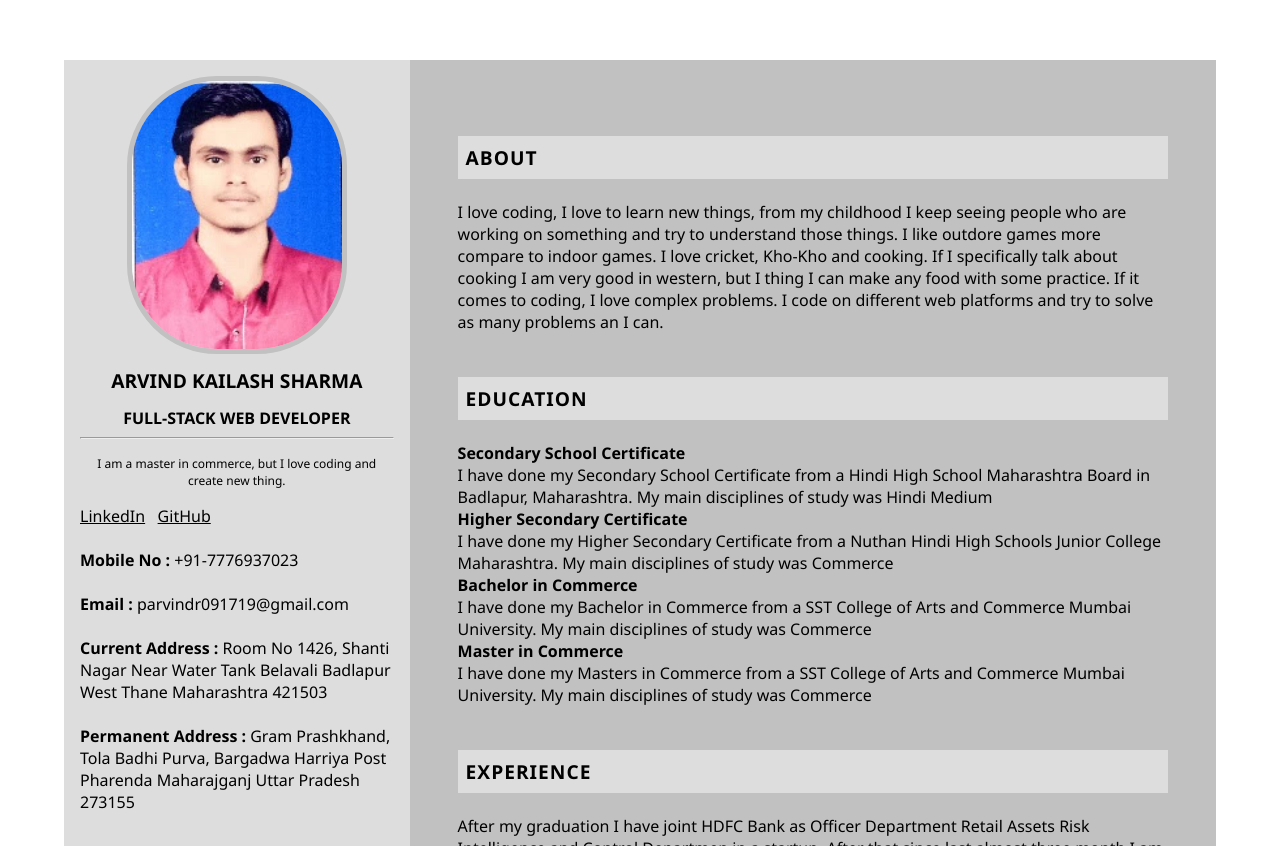
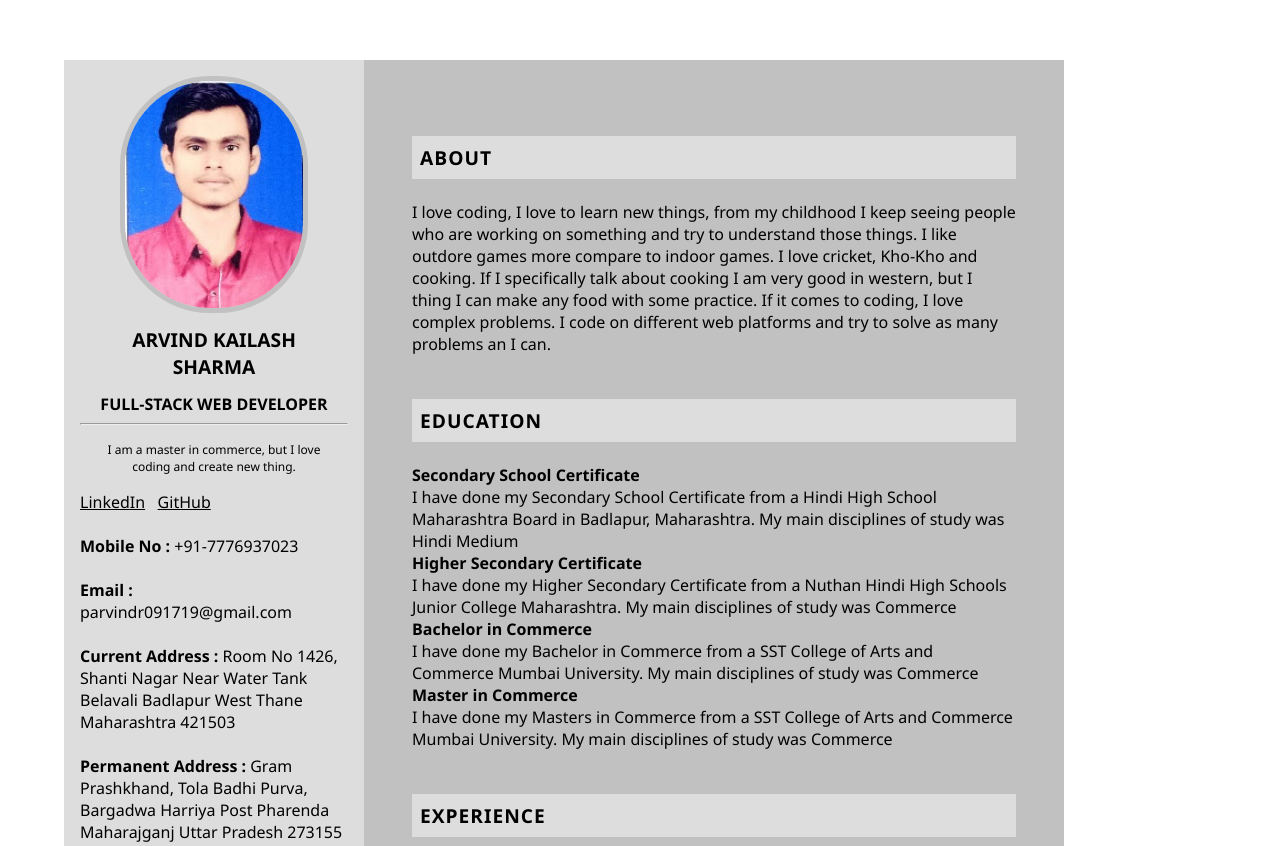
Before and after one commit to parvindr091719/Resume-Arvind-Sharma, a plain HTML site: page index.html in a window 1280 px wide. Shown: the part 196-1042 px from the top of the page. Drawn offline with Linux system fonts and the light colour scheme.

Commit message:
Update style.css

```diff
--- a/style.css
+++ b/style.css
@@ -14,11 +14,11 @@ section{
     display: block;
 }
 .main-content{
-    min-height: 100%;
+    min-height: 1000px;
     width: 90%;
     margin: 20% auto;
     display: grid;
-    grid-template-columns: 30% 70%;
+    grid-template-columns: 300px 700px;
 
 
 }
```
